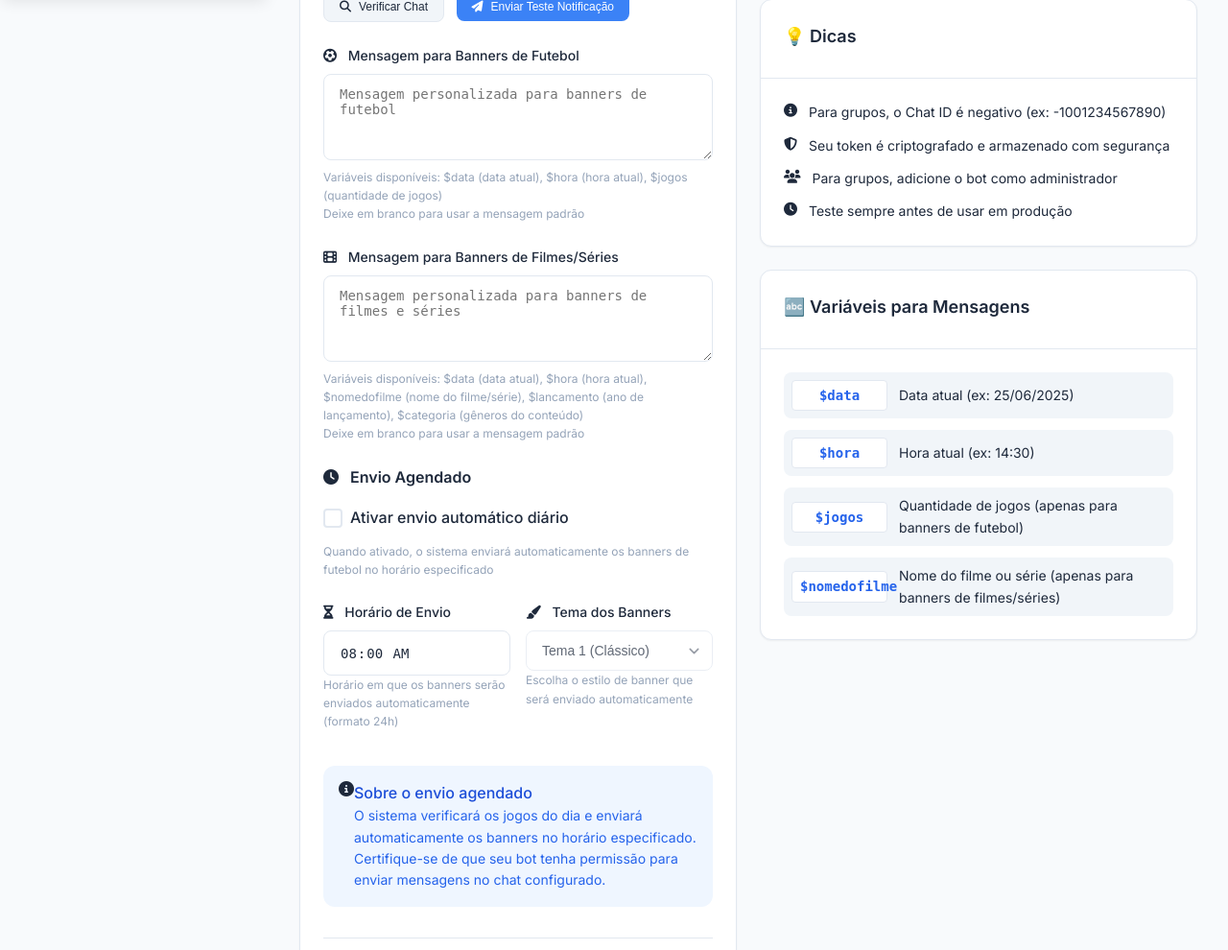
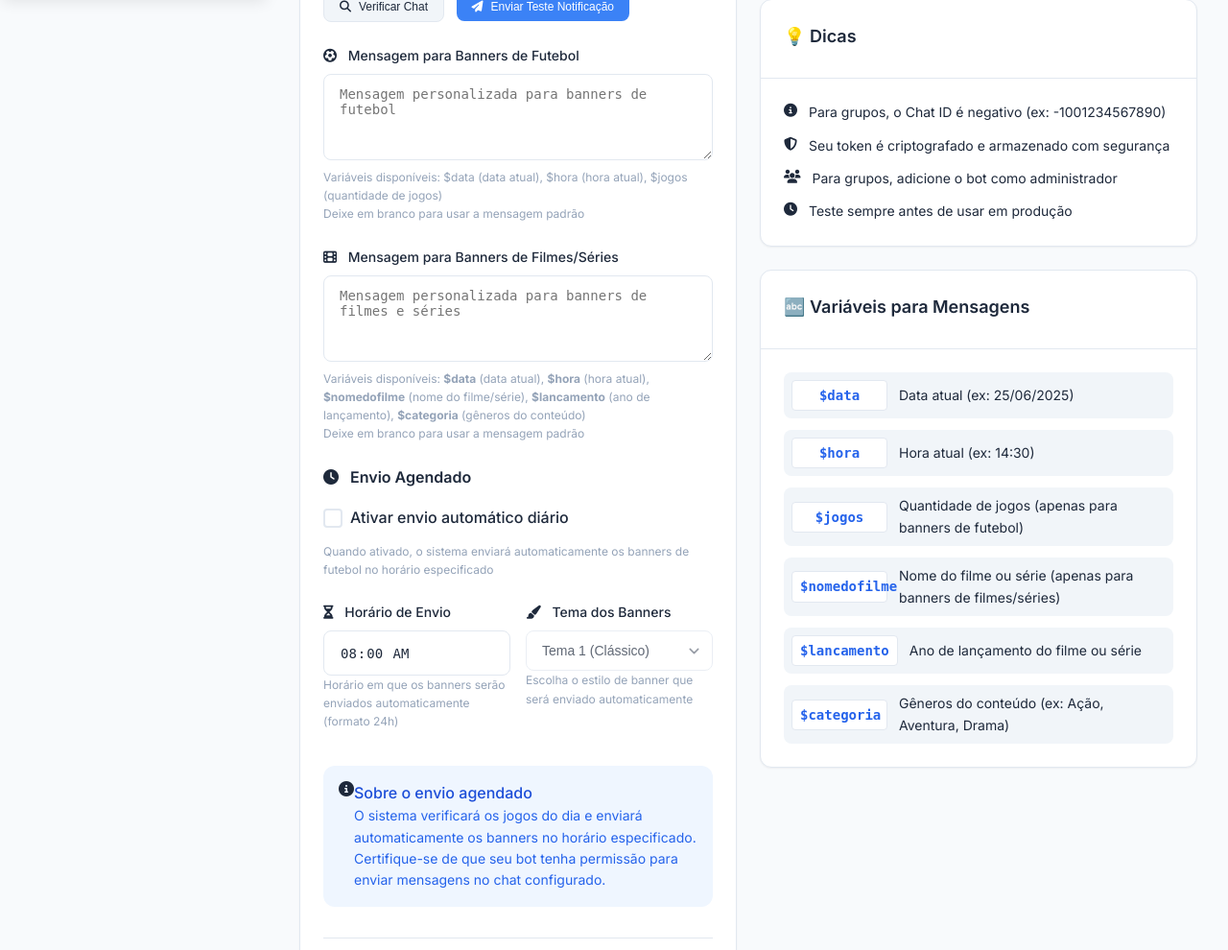
Before and after one commit to juninho877/drag10, a PHP site: page /admin/telegram.php in a window 1280 px wide. Shown: the part 806-1796 px from the top of the page at 96% size. Run offline with PHP 8.4, Linux system fonts and the light colour scheme; the visitor is signed in with stand-in values (Sample User, id 1); data that the repository does not hold is empty; some libraries are stand-ins or nearby versions.

Commit message:
Atualizar variáveis disponíveis no Telegram

```diff
--- a/admin/telegram.php
+++ b/admin/telegram.php
@@ -198,7 +198,7 @@ include "includes/header.php";
                         <textarea id="movie_series_message" name="movie_series_message" class="form-input" rows="4"
                                   placeholder="Mensagem personalizada para banners de filmes e séries"><?php echo htmlspecialchars($currentSettings['movie_series_message'] ?? ''); ?></textarea>
                         <p class="text-xs text-muted mt-1">
-                            Variáveis disponíveis: $data (data atual), $hora (hora atual), $nomedofilme (nome do filme/série), $lancamento (ano de lançamento), $categoria (gêneros do conteúdo)
+                            Variáveis disponíveis: <strong>$data</strong> (data atual), <strong>$hora</strong> (hora atual), <strong>$nomedofilme</strong> (nome do filme/série), <strong>$lancamento</strong> (ano de lançamento), <strong>$categoria</strong> (gêneros do conteúdo)
                         </p>
                         <p class="text-xs text-muted">
                             Deixe em branco para usar a mensagem padrão
@@ -491,20 +491,28 @@ include "includes/header.php";
             <div class="card-body">
                 <div class="space-y-3 text-sm">
                     <div class="variable-item">
-                        <code>$data</code>
+                        <code><strong>$data</strong></code>
                         <p>Data atual (ex: 25/06/2025)</p>
                     </div>
                     <div class="variable-item">
-                        <code>$hora</code>
+                        <code><strong>$hora</strong></code>
                         <p>Hora atual (ex: 14:30)</p>
                     </div>
                     <div class="variable-item">
-                        <code>$jogos</code>
+                        <code><strong>$jogos</strong></code>
                         <p>Quantidade de jogos (apenas para banners de futebol)</p>
                     </div>
                     <div class="variable-item">
-                        <code>$nomedofilme</code>
+                        <code><strong>$nomedofilme</strong></code>
                         <p>Nome do filme ou série (apenas para banners de filmes/séries)</p>
+                    </div>
+                    <div class="variable-item">
+                        <code><strong>$lancamento</strong></code>
+                        <p>Ano de lançamento do filme ou série</p>
+                    </div>
+                    <div class="variable-item">
+                        <code><strong>$categoria</strong></code>
+                        <p>Gêneros do conteúdo (ex: Ação, Aventura, Drama)</p>
                     </div>
                 </div>
             </div>
```
